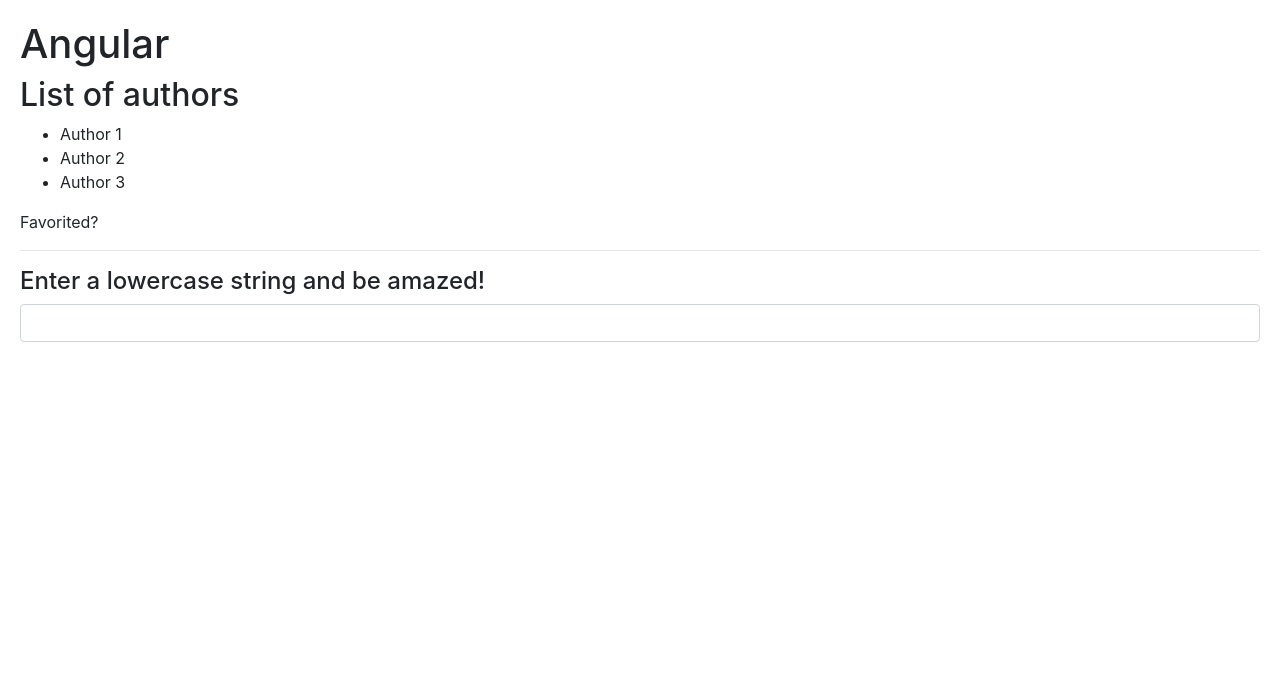
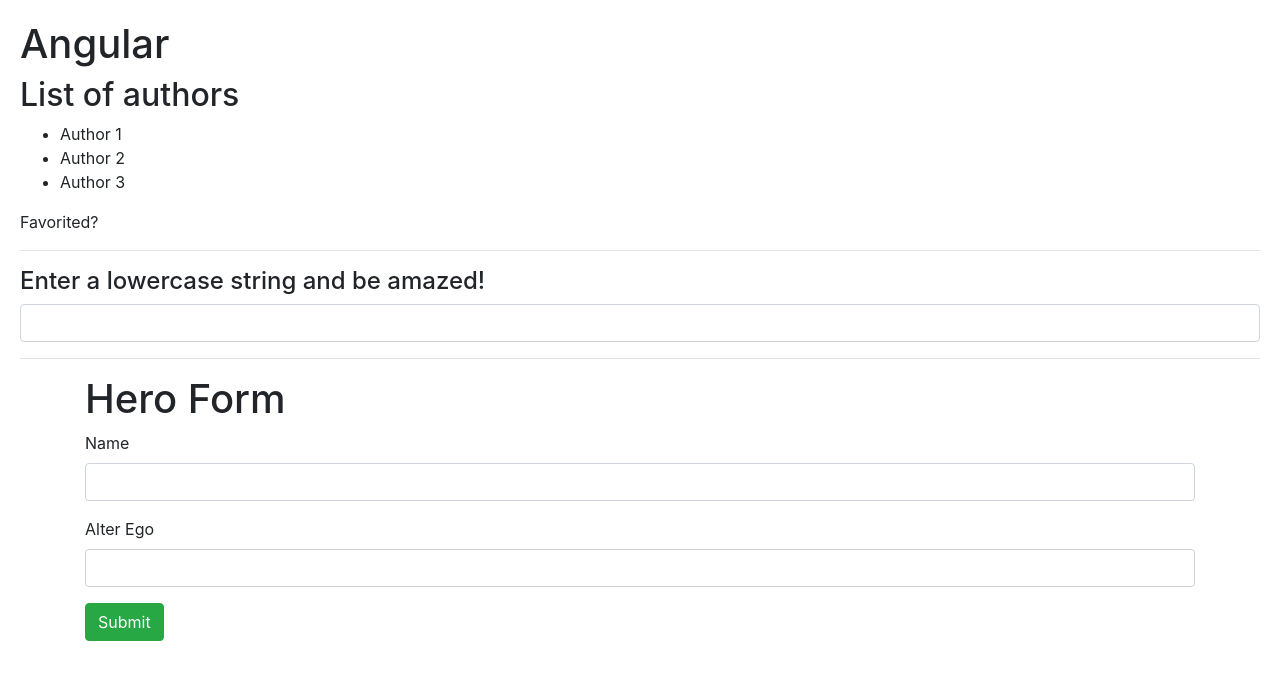
Before and after one commit to ZachNusbaum/ng-playground, an Angular app: page / in a window 1280 px wide. Shown: the top 680 px of the page. Built offline with nearby package versions, Linux system fonts and the light colour scheme.

Commit message:
Set up the initial structure for the hero form

```diff
--- a/src/app/app.component.html
+++ b/src/app/app.component.html
@@ -3,3 +3,5 @@
 <app-star-button></app-star-button>
 <hr>
 <app-title-caser></app-title-caser>
+<hr>
+<app-hero-form></app-hero-form>
--- a/src/app/hero-form/hero-form.component.html
+++ b/src/app/hero-form/hero-form.component.html
@@ -1,3 +1,16 @@
-<p>
-  hero-form works!
-</p>
+<div class="container">
+  <h1>Hero Form</h1>
+  <form>
+    <div class="form-group">
+      <label for="name">Name</label>
+      <input type="text" class="form-control" id="name" required>
+    </div>
+
+    <div class="form-group">
+      <label for="alterEgo">Alter Ego</label>
+      <input type="text" class="form-control" id="alterEgo">
+    </div>
+
+    <button type="submit" class="btn btn-success">Submit</button>
+  </form>
+</div>
```
